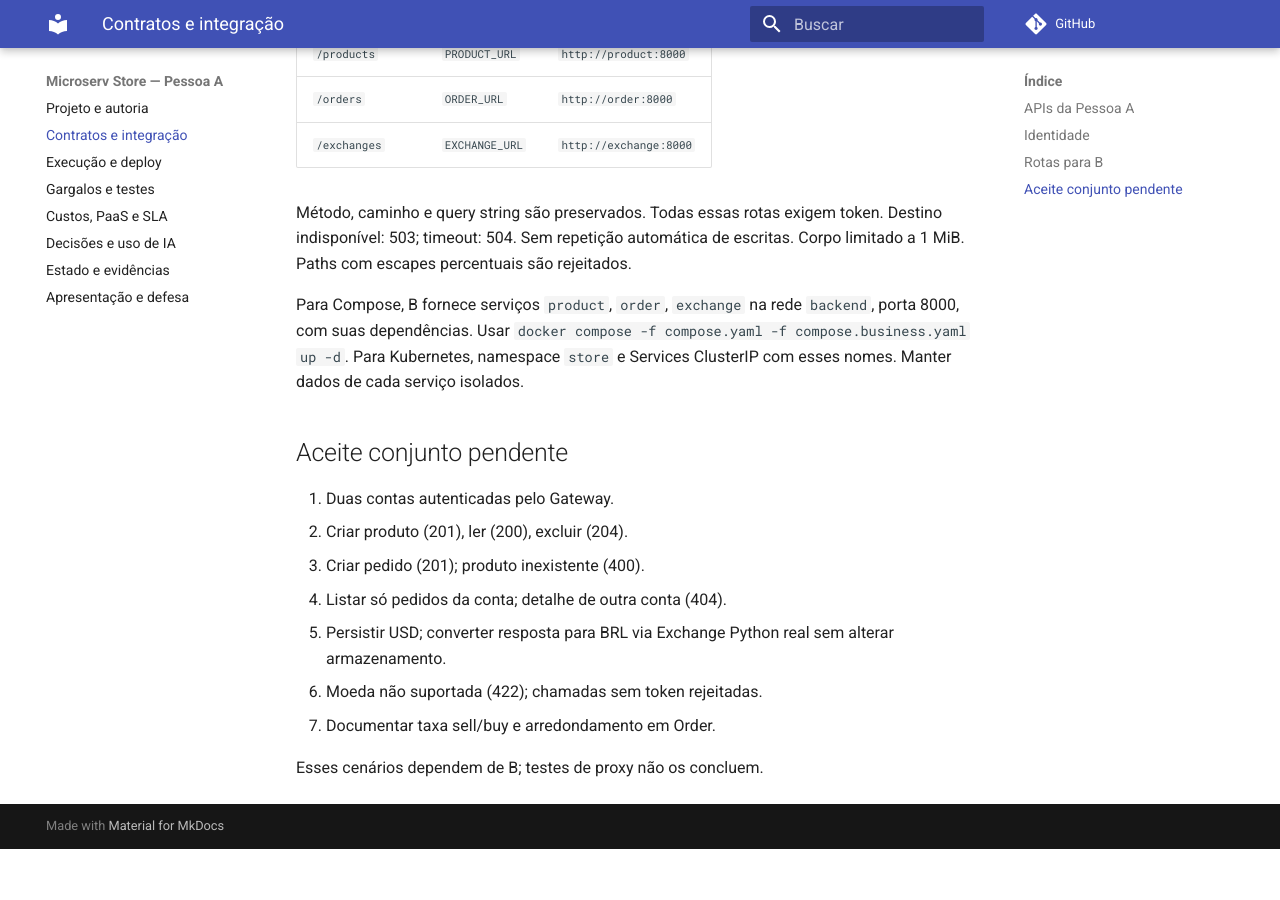
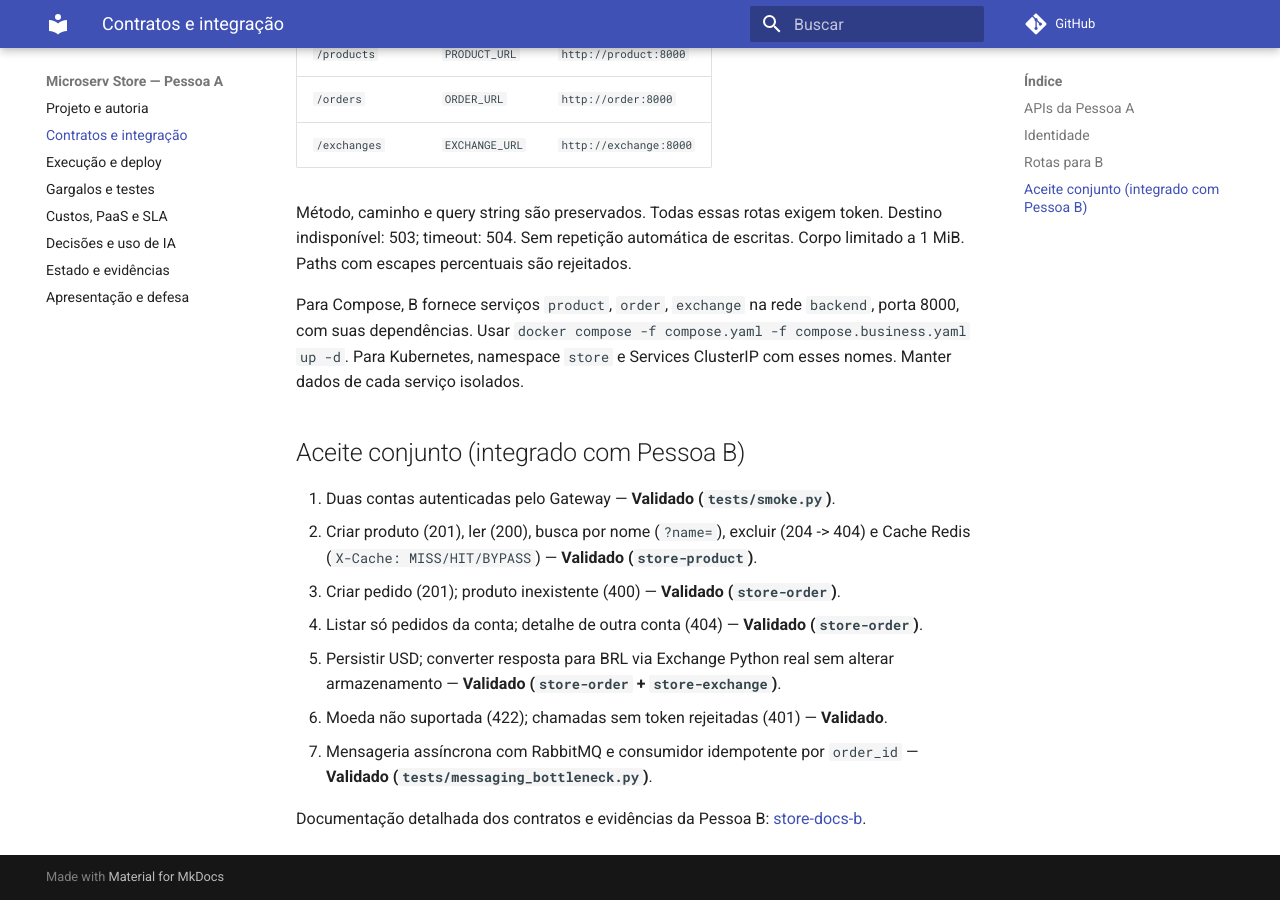
Before and after one commit to Microserv-1/store-docs-a, an MkDocs documentation site: the page built from docs/contracts.md, in a window 1280 px wide and 900 px high, scrolled down 1327 px. Built offline with MkDocs 1.6.1 and Material for MkDocs 9.7.7, drawn with Linux system fonts in a browser that asks for light colours; comment, search, counter and statistics services are not loaded; before the commit the page ends 2176 px from its top, so only the background shows below that.

Commit message:
docs: register Pessoa B integration and links to store-docs-b

```diff
--- a/docs/contracts.md
+++ b/docs/contracts.md
@@ -37,14 +37,14 @@ Método, caminho e query string são preservados. Todas essas rotas exigem token
 
 Para Compose, B fornece serviços `product`, `order`, `exchange` na rede `backend`, porta 8000, com suas dependências. Usar `docker compose -f compose.yaml -f compose.business.yaml up -d`. Para Kubernetes, namespace `store` e Services ClusterIP com esses nomes. Manter dados de cada serviço isolados.
 
-## Aceite conjunto pendente
+## Aceite conjunto (integrado com Pessoa B)
 
-1. Duas contas autenticadas pelo Gateway.
-2. Criar produto (201), ler (200), excluir (204).
-3. Criar pedido (201); produto inexistente (400).
-4. Listar só pedidos da conta; detalhe de outra conta (404).
-5. Persistir USD; converter resposta para BRL via Exchange Python real sem alterar armazenamento.
-6. Moeda não suportada (422); chamadas sem token rejeitadas.
-7. Documentar taxa sell/buy e arredondamento em Order.
+1. Duas contas autenticadas pelo Gateway — **Validado (`tests/smoke.py`)**.
+2. Criar produto (201), ler (200), busca por nome (`?name=`), excluir (204 -> 404) e Cache Redis (`X-Cache: MISS/HIT/BYPASS`) — **Validado (`store-product`)**.
+3. Criar pedido (201); produto inexistente (400) — **Validado (`store-order`)**.
+4. Listar só pedidos da conta; detalhe de outra conta (404) — **Validado (`store-order`)**.
+5. Persistir USD; converter resposta para BRL via Exchange Python real sem alterar armazenamento — **Validado (`store-order` + `store-exchange`)**.
+6. Moeda não suportada (422); chamadas sem token rejeitadas (401) — **Validado**.
+7. Mensageria assíncrona com RabbitMQ e consumidor idempotente por `order_id` — **Validado (`tests/messaging_bottleneck.py`)**.
 
-Esses cenários dependem de B; testes de proxy não os concluem.
+Documentação detalhada dos contratos e evidências da Pessoa B: [store-docs-b](https://microserv-1.github.io/store-docs-b/).
```
Also changed, not shown: docs/index.md (+9 -5 lines), docs/status.md (+3 -3 lines).
